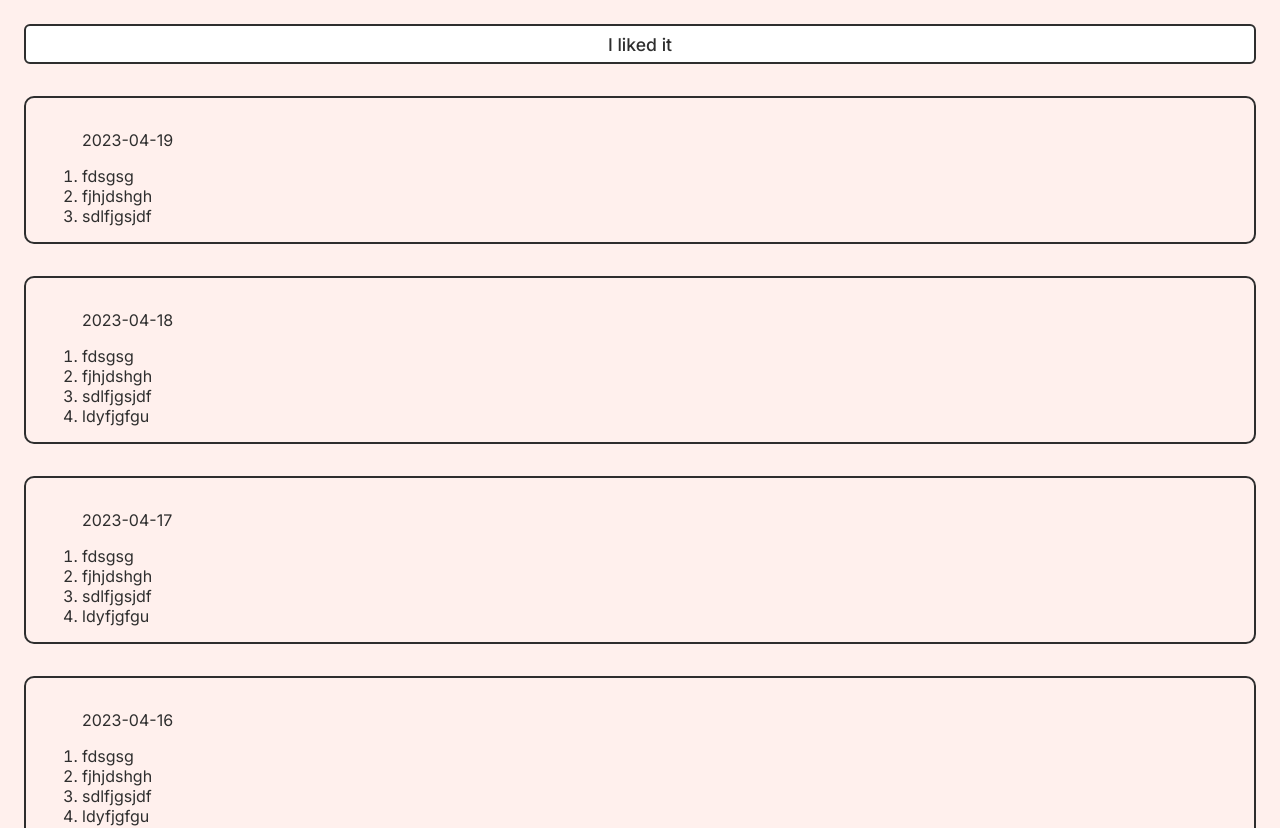
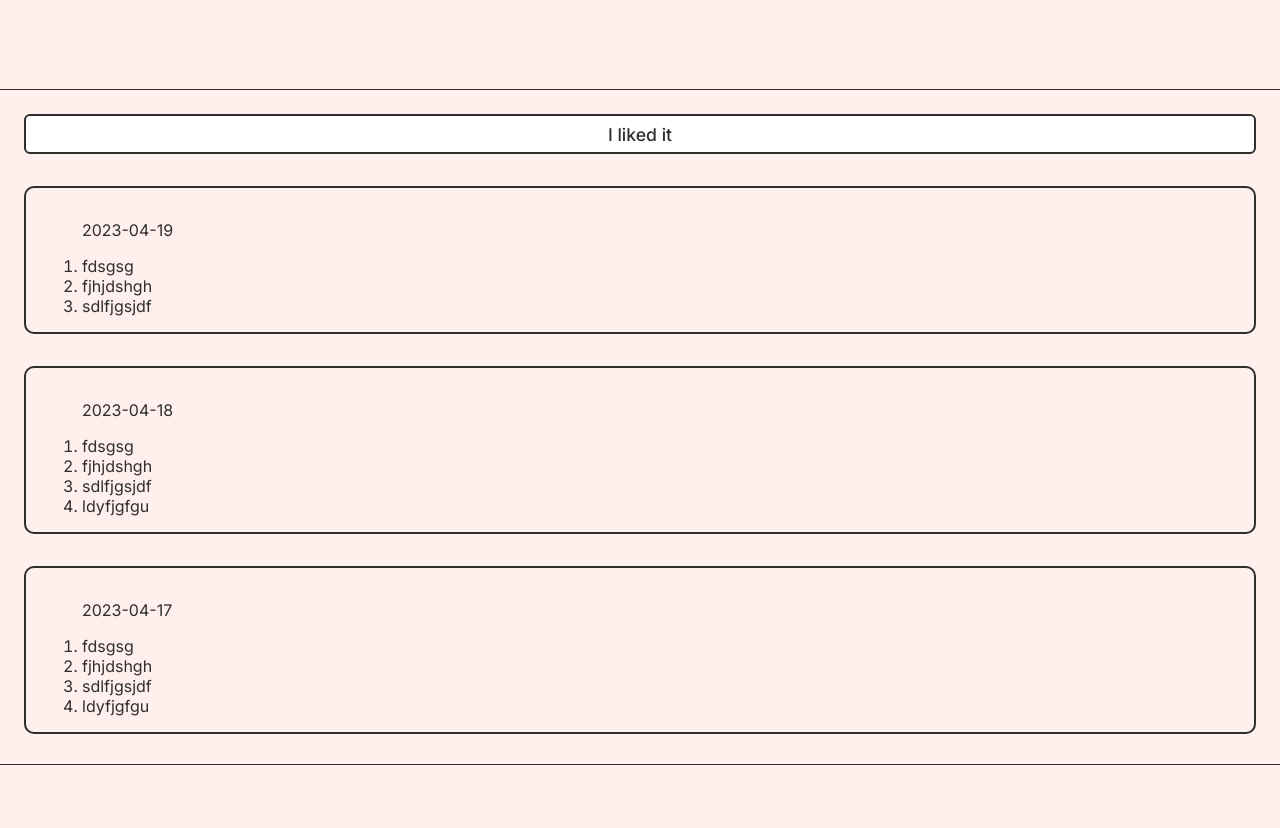
Before and after one commit to Olga-Mishareva/like-it-did-it, a Next.js app: page / in a window 1280 px wide. Shown: the top 828 px of the page. After the commit the page ends 800 px from the top, so only its background shows below. Built offline with nearby package versions, Linux system fonts and the light colour scheme.

Commit message:
feat: add layout to app

```diff
--- a/pages/_app.tsx
+++ b/pages/_app.tsx
@@ -1,21 +1,33 @@
-import { FC } from "react";
+import { FC, ReactNode } from "react";
 import "@/styles/globals.css";
 import Head from "next/head";
+import type { NextPage } from "next";
 import type { AppProps } from "next/app";
 import { Inter } from "next/font/google";
 
+import Layout from "./components/Layout/Layout";
+
 const inter = Inter({ subsets: ["latin"], variable: "--inter-font" });
 
-const App: FC<AppProps> = ({ Component, pageProps }: AppProps) => {
+// export type PageWithLayout<P = {}, IP = P> = NextPage<P, IP> & {
+//   page: ReactNode;
+// };
+
+// export type AppPropsWithLayout = AppProps & {
+//   page: React.ReactNode;
+//   // pageProps: AppProps;
+// };
+
+const App: FC<AppProps> = ({ Component, pageProps }) => {
   return (
-    <>
+    <div className={inter.className}>
       <Head>
         <title>Liked it - Did it</title>
       </Head>
-      <div className={inter.className}>
+      <Layout>
         <Component {...pageProps} />
-      </div>
-    </>
+      </Layout>
+    </div>
   );
 };
 
--- /dev/null
+++ b/pages/components/Layout/Layout.module.css
@@ -0,0 +1,23 @@
+.wrapper {
+  display: grid;
+  grid-template-rows: 90px auto 36px;
+  height: 100vh;
+  position: relative;
+}
+
+.header {
+  border-bottom: 1px solid var(--font-color);
+}
+
+.main {
+  overflow-y: scroll;
+  scrollbar-width: none;
+}
+
+.main::-webkit-scrollbar {
+  width: 0;
+}
+
+.footer {
+  border-top: 1px solid var(--font-color);
+}
--- /dev/null
+++ b/pages/components/Layout/Layout.tsx
@@ -0,0 +1,19 @@
+import { FC } from "react";
+import styles from "./Layout.module.css";
+// import { AppPropsWithLayout } from "../../_app";
+
+type LayoutProps = {
+  children: React.ReactNode;
+};
+
+const Layout: FC<LayoutProps> = ({ children }) => {
+  return (
+    <div className={styles.wrapper}>
+      <header className={styles.header}></header>
+      <main className={styles.main}>{children}</main>
+      <footer className={styles.footer}></footer>
+    </div>
+  );
+};
+
+export default Layout;
--- a/pages/create.tsx
+++ b/pages/create.tsx
@@ -1,7 +1,8 @@
 import { FC } from "react";
+import type { NextPage } from "next";
 import FormPage from "./components/FormPage/FormPage";
 
-const CreatePage: FC = () => {
+const CreatePage: NextPage = () => {
   return <FormPage />;
 };
 
--- a/pages/index.tsx
+++ b/pages/index.tsx
@@ -1,7 +1,8 @@
 import { FC } from "react";
+import type { NextPage } from "next";
 import ListPage from "./components/ListPage/ListPage";
 
-const HomePage: FC = () => {
+const HomePage: NextPage = () => {
   return <ListPage></ListPage>;
 };
 
```
